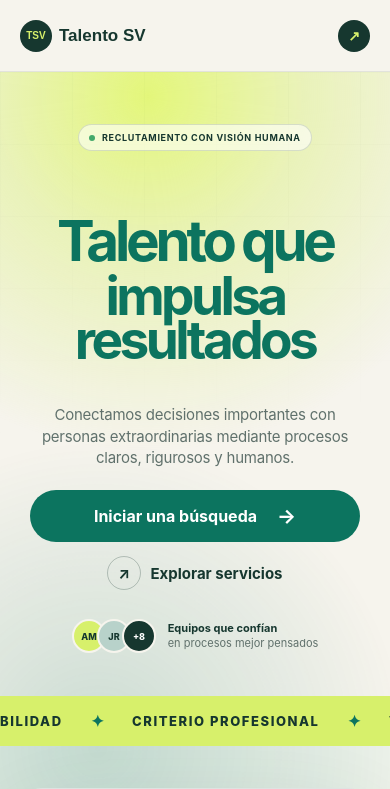
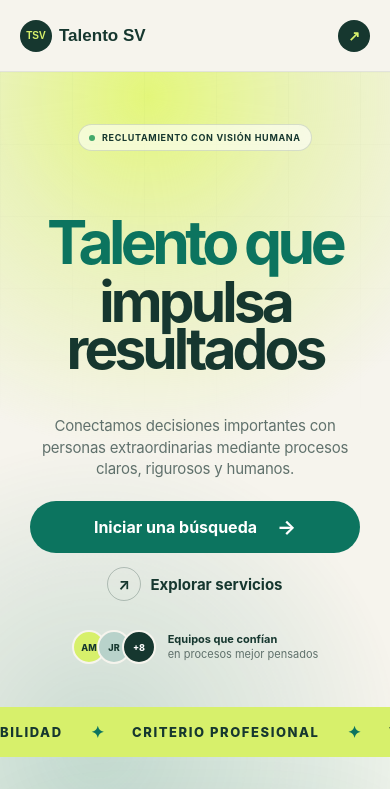
Before and after one commit to luisvallacastro-rgb/talento-sv, a Next.js app: page / in a window 390 px wide. Shown: the top 789 px of the page. Built offline with nearby package versions, Linux system fonts and the light colour scheme; no server answers.

Commit message:
Recupera contraste del titular movil

```diff
--- a/src/app/modern-home.css
+++ b/src/app/modern-home.css
@@ -150,6 +150,7 @@
 .hero-title .rotating-line{width:100%;height:1em;min-height:1em;align-items:center;justify-content:center;gap:0;overflow:visible;white-space:nowrap;font-size:1em;letter-spacing:-.075em;text-align:center}
 .rotating-text{font:inherit!important;color:inherit!important;line-height:1;display:inline-block}
 .rotating-text .phrase-word+ .phrase-word:not(:empty){margin-left:.22em}
+.hero-copy h1 .title-line-dark,.hero-copy h1 .title-line-dark span{color:var(--ink)}
 .typing-cursor{display:inline-block!important;width:.055em;height:.72em;margin-left:.075em;background:var(--green);border-radius:99px;opacity:1!important;transform:none!important;filter:none!important;animation:cursorBlink .82s steps(1,end) infinite!important}
 @keyframes cursorBlink{50%{opacity:0}}
 @media(max-width:650px){.hero-copy h1{font-size:clamp(24px,7vw,36px)}.hero-title{min-height:2.16em;grid-template-rows:1em 1em}.hero-title .rotating-line{font-size:1em;min-height:1em}.typing-cursor{height:.78em}}
@@ -242,7 +243,7 @@
 .modern-hero>.logo-marquee{width:100vw;margin-left:calc(50% - 50vw);margin-top:28px;margin-bottom:-8px}
 @media(max-width:650px){
   .modern-hero{padding-top:52px;padding-bottom:38px}
-  .hero-copy h1{font-size:clamp(52px,14.5vw,60px);margin:64px auto 30px}
+  .hero-copy h1{font-size:clamp(56px,15.5vw,64px);margin:64px auto 30px}
   .hero-title{min-height:2.82em;grid-template-rows:1em 1.82em}
   .hero-title .rotating-line{width:100%;height:1.82em;min-height:1.82em;font-size:.94em;line-height:.82;letter-spacing:-.068em;white-space:normal;align-items:center}
   .hero-title .rotating-text{display:grid;width:100%;min-height:1.64em;grid-template-rows:.82em .82em;align-content:center;justify-items:center;margin-inline:auto;text-align:center}
```
